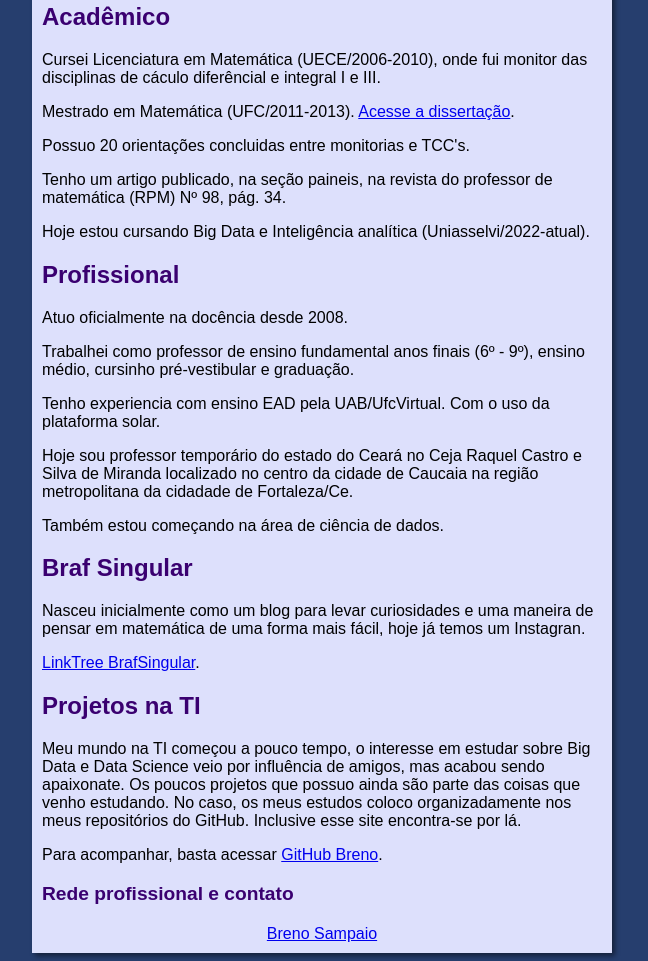
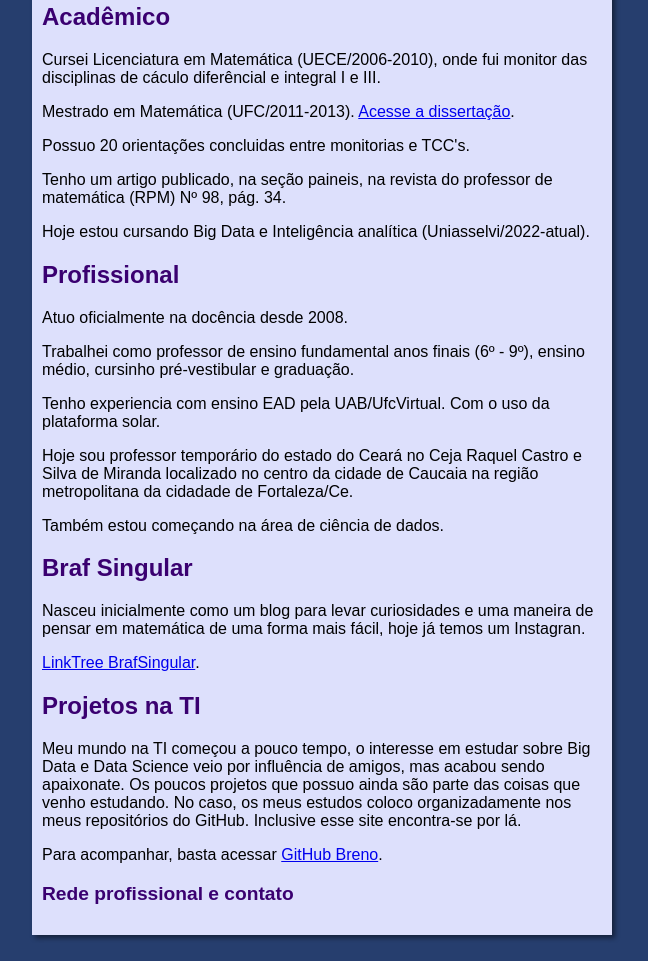
Before and after one commit to Brafps/Home-Page, a plain HTML site: page index.html in a window 1280 px wide. Shown: the part 471-1432 px from the top of the page, without its empty margins (318-966 px from the left). Drawn offline with Linux system fonts and the light colour scheme.

Commit message:
Update index.html

```diff
--- a/index.html
+++ b/index.html
@@ -87,7 +87,7 @@
             Rede profissional e contato
         </h3>
         <center>
-            <div class="badge-base LI-profile-badge" data-locale="pt_BR" data-size="large" data-theme="light" data-type="HORIZONTAL" data-vanity="brp-sampaio" data-version="v1"><a class="badge-base__link LI-simple-link" href="https://br.linkedin.com/in/brp-sampaio?trk=profile-badge">Breno Sampaio</a></div>
+            <div class="badge-base LI-profile-badge" data-locale="pt_BR" data-size="large" data-theme="light" data-type="HORIZONTAL" data-vanity="brp-sampaio" data-version="v1"><a class="badge-base__link LI-simple-link" href="https://br.linkedin.com/in/brp-sampaio?trk=profile-badge"></a></div>
         </center>
 
     </main>
```
